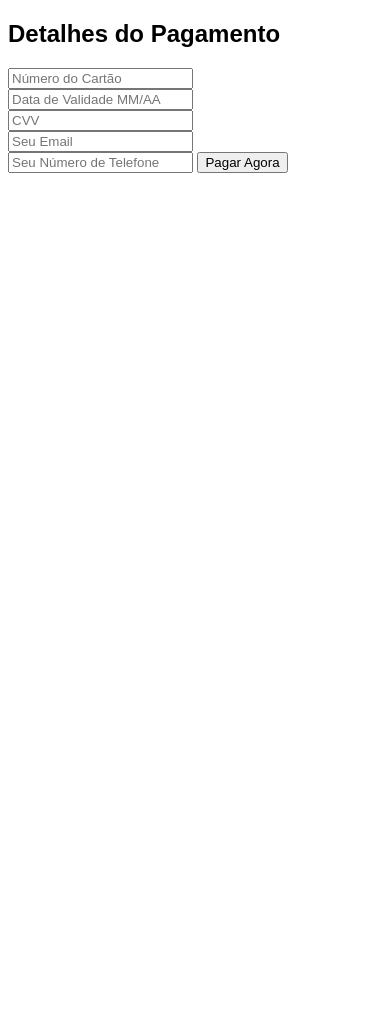
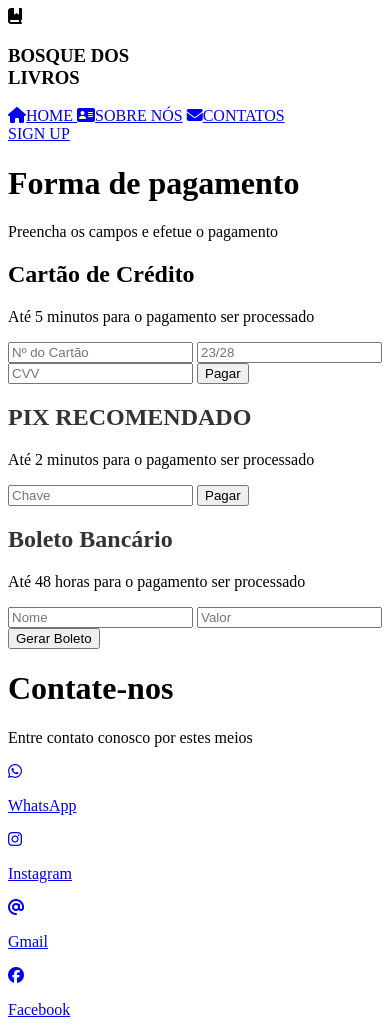
Before and after one commit to HugoGuilhermeTeixeira/bosqueDosLivros-, a PHP site: page /pagamento.php in a window 390 px wide. Before the commit the page ends 173 px from the top, so only its background shows below. Run offline with PHP 8.4, Linux system fonts and the light colour scheme; some libraries are stand-ins or nearby versions.

Commit message:
modified:   front/pagamento.php 	new file:   stylePagamentos.css

```diff
--- a/front/pagamento.php
+++ b/front/pagamento.php
@@ -1,56 +1,135 @@
 <!DOCTYPE html>
-<html>
-<head>
+<html lang="pt-br">
+  <head>
+    <script
+      src="https://kit.fontawesome.com/ea97a3051d.js"
+      crossorigin="anonymous"
+    ></script>
+    <meta charset="UTF-8" />
+    <meta name="viewport" content="width=device-width, initial-scale=1.0" />
+    <link rel="stylesheet" href="teste.css" />
     <title>Página de Pagamento</title>
-    <style>
-        body {
-            font-family: Arial, sans-serif;
-        }
-
-        .container {
-            Largura : 400px;
-            Margem: 0 auto;
-            Preenchimento: 20px;
-            Fronteira: 1px solid #ddd;
-            Raio da fronteira: 5px;
-        }
-
-        input[type="text"], input[type="email"], input[type="telefone"], select {
-            Largura: 100%;
-            Preenchimento: 10px;
-            Fronteira: 1px solid #ddd;
-            Raio da fronteira: 5px;
-            Margem inferior: 15px;
-        }
-
-        botão[type="Enviar"] {
-            Cor de fundo: #4CAF50;
-            Cor: white;
-            Preenchimento: 10px 20px;
-            Fronteira: Nenhum;
-            Raio da fronteira: 5px;
-            Cursor: Ponteiro;
-            width: 100%;
-        }
-
-        Botão[type="enviar"]:flutuar {
-             Cor de fundo: #45a049;
-        }
-    </style>
-</head>
-<body>
+  </head>
+  <body>
+    <header class="header">
+      <span class="logo">
+        <i class="fa-solid fa-book-bookmark"></i>
+        <h3 class="titulo">BOSQUE DOS<br />LIVROS</h3>
+      </span>
+      <div class="navigations">
+        <a id="focused" class="header__link" href="#about">
+          <i class="fa-solid fa-house"></i>HOME
+        </a>
+        <a class="header__link" href="#experience">
+          <i class="fa-solid fa-address-card"></i>SOBRE NÓS</a
+        >
+        <a class="header__link" href="#projects">
+          <i class="fa-solid fa-envelope"></i>CONTATOS</a
+        >
+      </div>
+      <a class="header_link_sign" type="submit" href="#signup"> SIGN UP </a>
+    </header>
 
     <div class="container">
-        <h2>Detalhes do Pagamento</h2>
-        <Ação de formulário="/Enviar-pagamento" método="marcar">
-            <input type="text" name="Nome do Titular do cartão"
-            <input type="tel" name="Número do cartão" placeholder="Número do Cartão" required>
-            <input type="text" name="expiry-date" placeholder="Data de Validade MM/AA" required>
-            <input type="tel" name="cvv" placeholder="CVV" required>
-            <input type="email" name="payer-email" placeholder="Seu Email" required>
-            <input type="tel" name="payer-phone" placeholder="Seu Número de Telefone" required>
-            <button type="submit">Pagar Agora</button>
-        </form>
+      <div class="card">
+        <div class="card-header">
+          <h1>Forma de pagamento</h1>
+          <p>Preencha os campos e efetue o pagamento</p>
+        </div>
+
+        <div class="card-body">
+          <div class="payment-method">
+            <h2>Cartão de Crédito</h2>
+            <p>Até 5 minutos para o pagamento ser processado</p>
+            <form>
+              <input
+                type="text"
+                id="cardNumber"
+                placeholder="Nº do Cartão"
+                required
+              />
+
+              <input
+                type="text"
+                id="expirationDate"
+                placeholder="23/28"
+                required
+              />
+
+              <input type="text" id="cvv" placeholder="CVV" required />
+
+              <button
+                type="button"
+                onclick="processPayment('Cartão de Crédito')"
+              >
+                Pagar
+              </button>
+            </form>
+          </div>
+
+          <div class="payment-method">
+            <h2 style="color: #333">PIX <span>RECOMENDADO</span></h2>
+            <p>Até 2 minutos para o pagamento ser processado</p>
+            <form>
+              <input type="text" id="pixKey" placeholder="Chave" required />
+
+              <button type="button" onclick="processPayment('Pix')">
+                Pagar
+              </button>
+            </form>
+          </div>
+
+          <div class="payment-method">
+            <h2 style="color: #333">Boleto Bancário</h2>
+            <p>Até 48 horas para o pagamento ser processado</p>
+            <form>
+              <input type="text" id="boletoName" placeholder="Nome" required />
+              <input
+                type="text"
+                id="valorBoleto"
+                placeholder="Valor"
+                required
+              />
+              <button type="button" onclick="processPayment('Boleto Bancário')">
+                Gerar Boleto
+              </button>
+            </form>
+          </div>
+        </div>
+
+        <!--  <div class="card-footer"></div> -->
+      </div>
     </div>
-</body>
+
+    <footer>
+      <span>
+        <h1>Contate-nos</h1>
+        <p>Entre contato conosco por estes meios</p>
+      </span>
+      <div>
+        <a target="_blank" href="https://web.whatsapp.com/">
+          <i class="fa-brands fa-whatsapp"></i>
+          <p>WhatsApp</p>
+        </a>
+        <a target="_blank" href="https://instagram.com/">
+          <i class="fa-brands fa-instagram"></i>
+          <p>Instagram</p>
+        </a>
+        <a target="_blank" href="https://gmail.com/">
+          <i class="fa-solid fa-at"></i>
+          <p>Gmail</p>
+        </a>
+        <a target="_blank" href="https://facebook.com/">
+          <i class="fa-brands fa-facebook"></i>
+          <p>Facebook</p>
+        </a>
+      </div>
+    </footer>
+
+    <script>
+      function processPayment(method) {
+        alert(`Pagamento via ${method} processado com sucesso!`);
+      }
+    </script>
+  </body>
 </html>
```
Also changed, not shown: stylePagamentos.css (added, +267 -0 lines).
